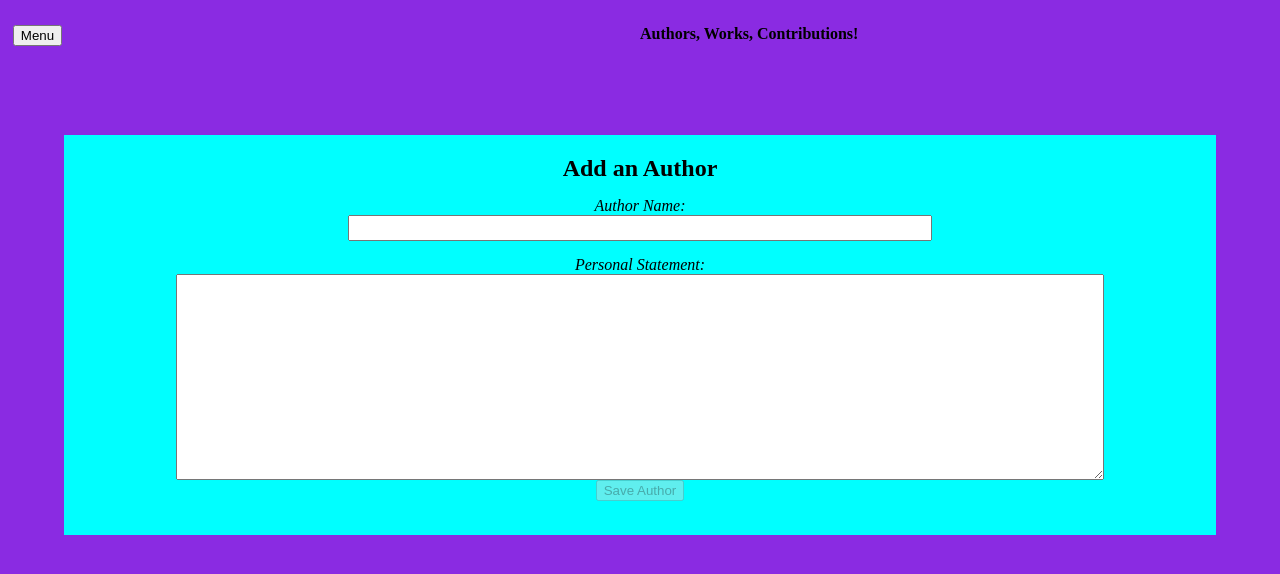
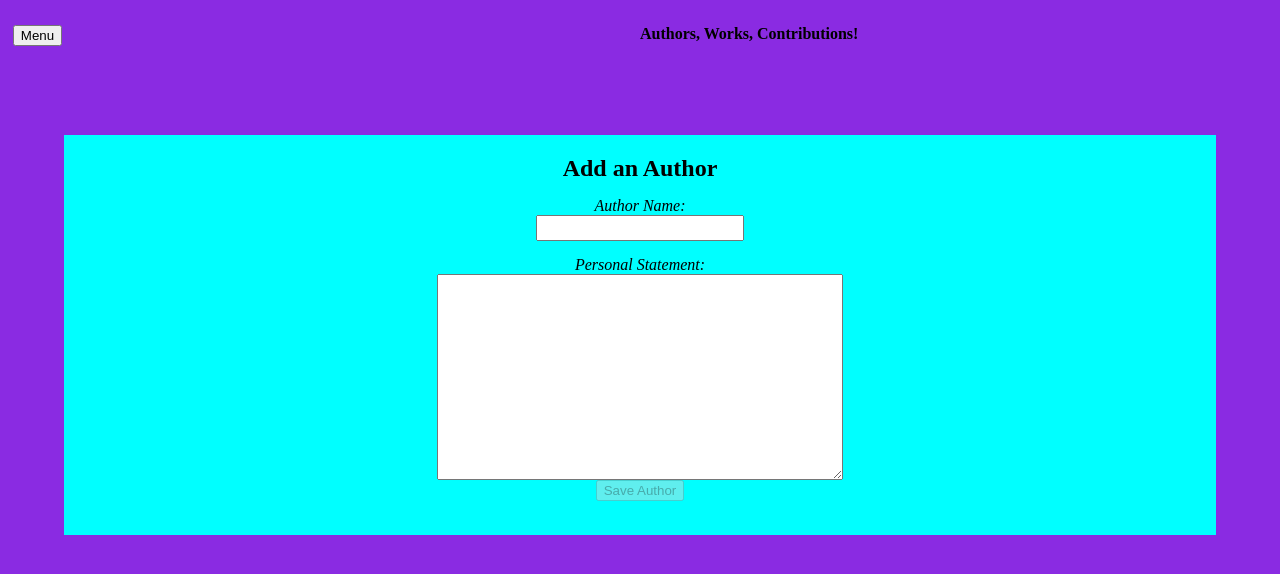
Before and after one commit to mmaustin/community-novel, a React (Create React App) app in the folder cn-client/: page /add-author in a window 1280 px wide. Shown: the top 574 px of the page. Built offline with nearby package versions, Linux system fonts and the light colour scheme.

Commit message:
resized width of author name and author statement components

```diff
--- a/cn-client/src/index.css
+++ b/cn-client/src/index.css
@@ -300,4 +300,12 @@ body {
   background-color: blueviolet;
 }
 
+#author-name {
+  width: 200px;
 }
+
+#author-statement {
+  width: 400px;
+}
+
+}
```
